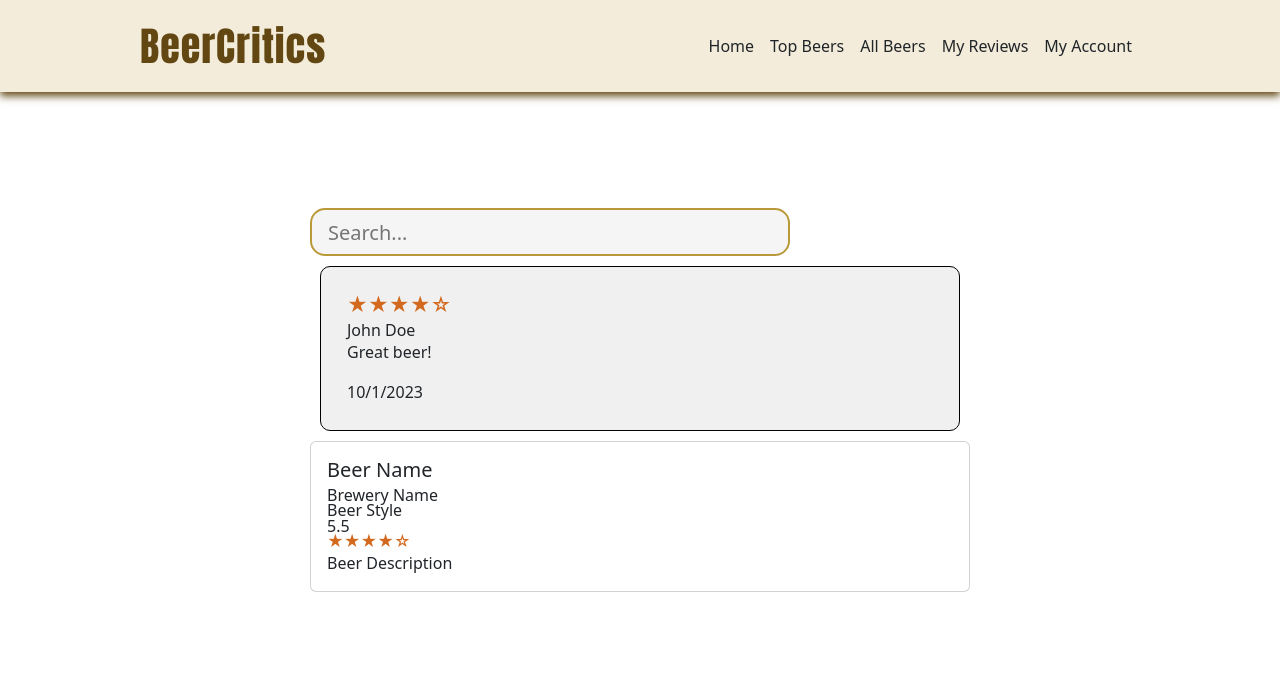
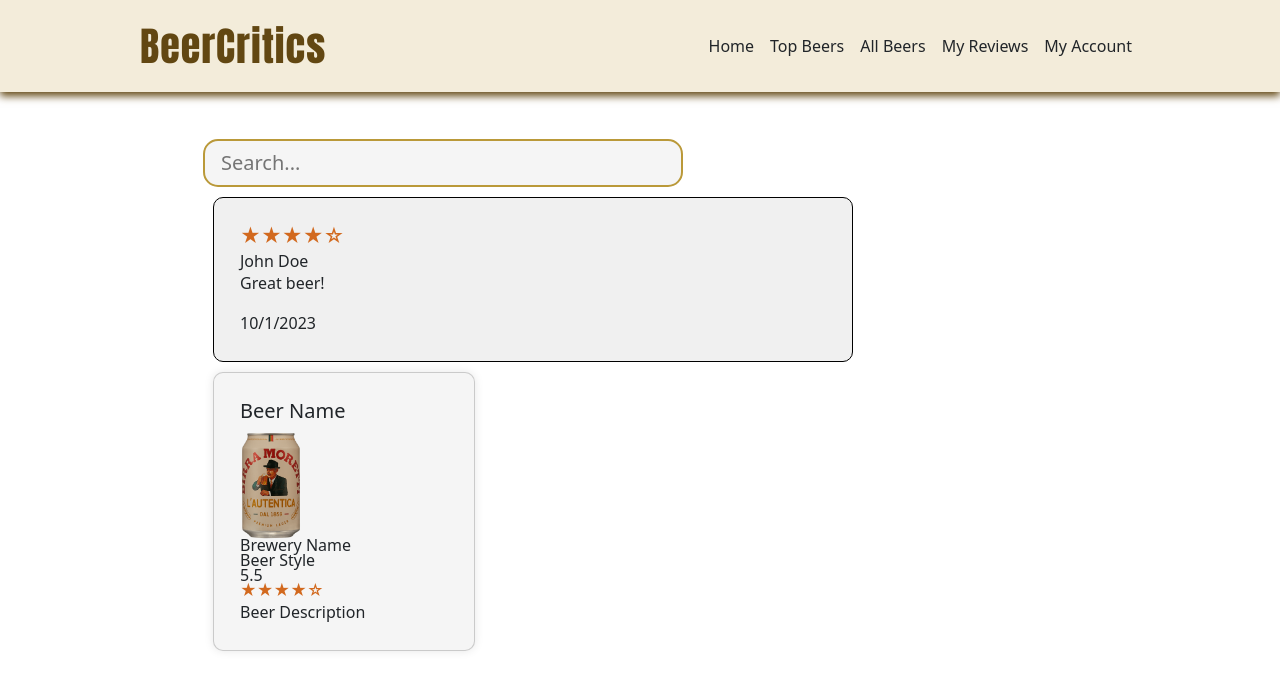
Before and after one commit to IsakGenberg/BeerCritics, a React (Vite) app in the folder client/: page / in a window 1280 px wide. Shown: the top 690 px of the page. Built offline with nearby package versions, Linux system fonts and the light colour scheme.

Commit message:
Added a beer picture and started working on the css

```diff
--- a/client/src/components/BeerCard.tsx
+++ b/client/src/components/BeerCard.tsx
@@ -5,6 +5,7 @@ import "../styles/BeerCard.css";
 import "bootstrap/dist/css/bootstrap.min.css";
 
 interface BeerCardProps {
+    imagePath: string;
     name: string;
     brewery: string;
     style: string;
@@ -13,13 +14,14 @@ interface BeerCardProps {
     description?: string;
     }
 
-const BeerCard: React.FC<BeerCardProps> = ({ name, brewery, style, abv, rating, description }) => {
+const BeerCard: React.FC<BeerCardProps> = ({imagePath, name, brewery, style, abv, rating, description }) => {
 
     return (
         <StrictMode>
             <Card id="BeerCard">
                 <Card.Body>
                     <Card.Title>{name}</Card.Title>
+                    <Card.Img id="Image" src={imagePath} />
                     <Card.Subtitle id="Brewery">{brewery}</Card.Subtitle>
                     <Card.Subtitle id="Style">{style}</Card.Subtitle>
                     <Card.Subtitle id="ABV">{abv}</Card.Subtitle>
--- a/client/src/main.tsx
+++ b/client/src/main.tsx
@@ -12,6 +12,6 @@ createRoot(document.getElementById("root")!).render(
     <MyNavbar />
     <SearchBar />
     <Review rating={4} author="John Doe" comment="Great beer!" date={new Date("2023-10-01")} />
-    <BeerCard name="Beer Name" brewery="Brewery Name" style="Beer Style" abv={5.5} rating={4} description="Beer Description" />
+    <BeerCard imagePath="birramoretti.png"name="Beer Name" brewery="Brewery Name" style="Beer Style" abv={5.5} rating={4} description="Beer Description" />
   </StrictMode>
 );
--- a/client/src/styles/BeerCard.css
+++ b/client/src/styles/BeerCard.css
@@ -0,0 +1,19 @@
+#BeerCard{
+    display: flex;
+    flex-direction: column;
+    justify-content: center;
+    align-items: center;
+    width: 30%;
+    height: 100%;
+    background-color: #f5f5f5;
+    border-radius: 10px;
+    box-shadow: 0 0 10px rgba(0, 0, 0, 0.1);
+    margin: 10px;
+    padding: 10px;
+}
+
+#Image{
+    width: 30%;
+    height: 30%;
+    align-self: center;
+}
```
Also changed, not shown: client/public/birramoretti.png (added).
